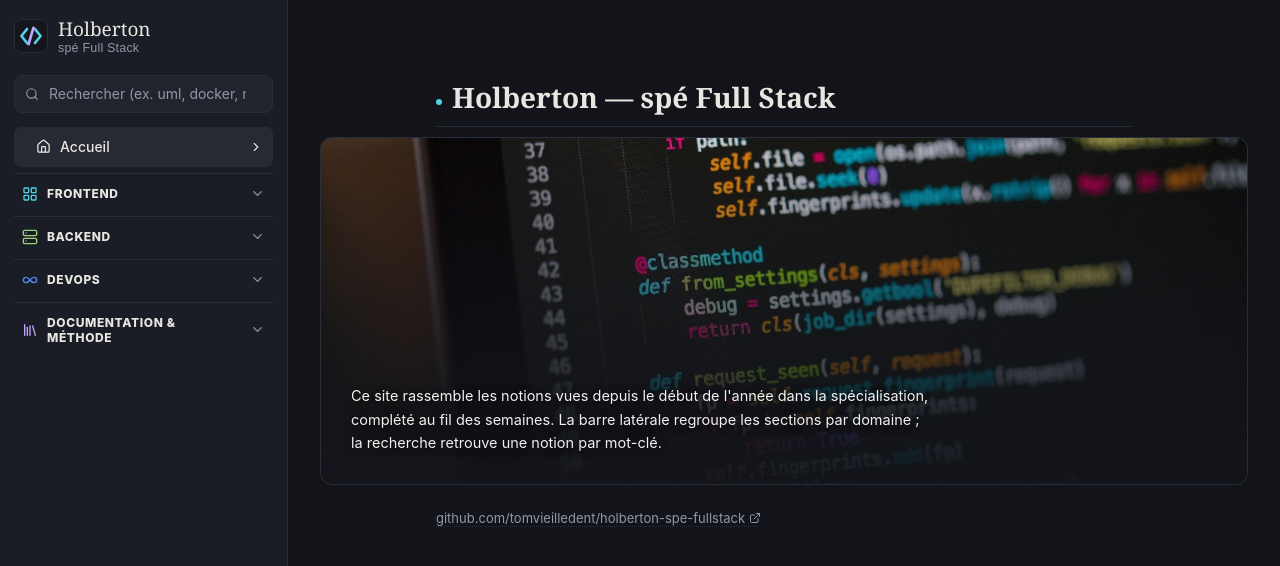
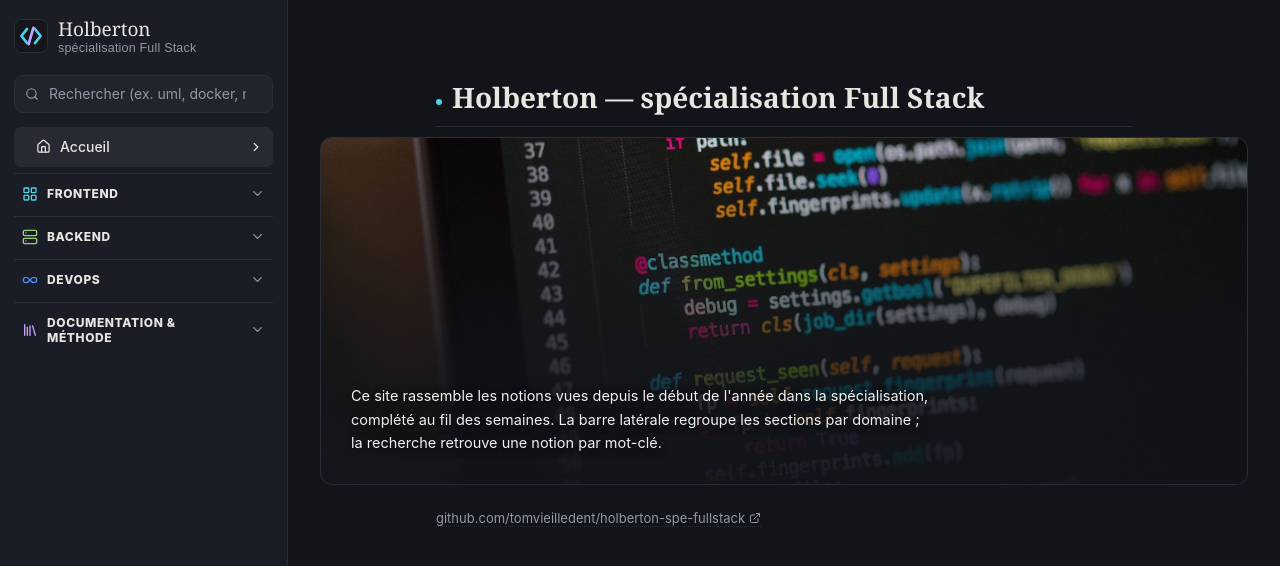
Before and after one commit to tomvieilledent/holberton-spe-fullstack, a React (Vite) app: page / in a window 1280 px wide. Shown: the top 566 px of the page. Built offline with nearby package versions, Linux system fonts and the light colour scheme; the HTML template or start-up script is replaced by a standard one.

Commit message:
docs: remplace l'abreviation "spé" par "spécialisation" partout

```diff
--- a/index.html
+++ b/index.html
@@ -13,13 +13,13 @@
     <link rel="canonical" href="https://vlldnt.fr/" />
     <meta property="og:type" content="website" />
     <meta property="og:url" content="https://vlldnt.fr/" />
-    <meta property="og:title" content="Holberton — spé Full Stack" />
+    <meta property="og:title" content="Holberton — spécialisation Full Stack" />
     <meta
       property="og:description"
       content="Catalogue des notions vues depuis le début de l'année, mis à jour à chaque nouvelle notion."
     />
     <meta name="twitter:card" content="summary" />
-    <title>Holberton — spé Full Stack</title>
+    <title>Holberton — spécialisation Full Stack</title>
   </head>
   <body>
     <div id="root"></div>
--- a/src/app/App.jsx
+++ b/src/app/App.jsx
@@ -174,7 +174,7 @@
         >
           <Menu size={22} aria-hidden="true" />
         </button>
-        <span className="app__brand-mobile">Holberton · spé Full Stack</span>
+        <span className="app__brand-mobile">Holberton · spécialisation Full Stack</span>
       </header>
 
       <div
@@ -194,7 +194,7 @@
             <BrandMark />
             <span className="app__brand-text">
               <span className="app__brand-name">Holberton</span>
-              <span className="app__brand-sub">spé Full Stack</span>
+              <span className="app__brand-sub">spécialisation Full Stack</span>
             </span>
           </button>
           <button
--- a/src/features/home/Home.jsx
+++ b/src/features/home/Home.jsx
@@ -69,7 +69,7 @@
 export default function Home() {
   return (
     <div>
-      <H2 accent={REACT_ACCENT}>Holberton — spé Full Stack</H2>
+      <H2 accent={REACT_ACCENT}>Holberton — spécialisation Full Stack</H2>
 
       <Hero />
 
```
Also changed, not shown: public/llms.txt, 2 other files (tests, documents, lock files or other folders).
